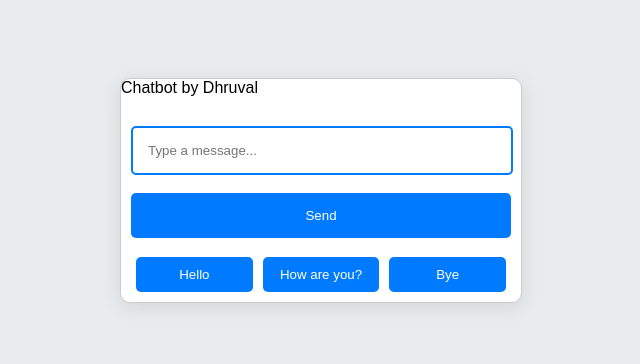
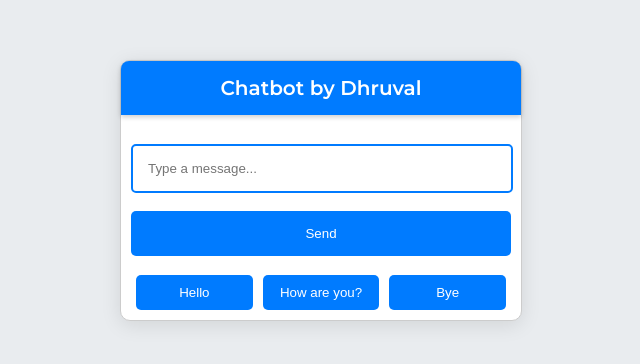
Before and after one commit to dhruvaltechen/chatbot, a plain HTML site: page index.html in a window 1280 px wide. Shown: the part 218-582 px from the top of the page, without its empty margins (319-959 px from the left). Drawn offline with Linux system fonts and the light colour scheme.

Commit message:
Update styles.css

```diff
--- a/styles.css
+++ b/styles.css
@@ -176,3 +176,19 @@ button:active {
         opacity: 1;
     }
 }
+
+.chat-header {
+    font-family: 'Montserrat', sans-serif; /* Apply Poppins font */
+    background-color: #007bff; /* Blue background for the header */
+    color: white; /* White text color */
+    padding: 15px; /* Padding for spacing */
+    text-align: center; /* Center the text */
+    font-size: 20px; /* Font size */
+    font-weight: bold; /* Bold text */
+    position: sticky; /* Make it sticky */
+    top: 0; /* Stick to the top of the chat */
+    z-index: 1000; /* Ensure it appears above other elements */
+    border-top-left-radius: 8px; /* Rounded corners */
+    border-top-right-radius: 8px; /* Rounded corners */
+    box-shadow: 0 2px 5px rgba(0, 0, 0, 0.2); /* Shadow for depth */
+}
```
